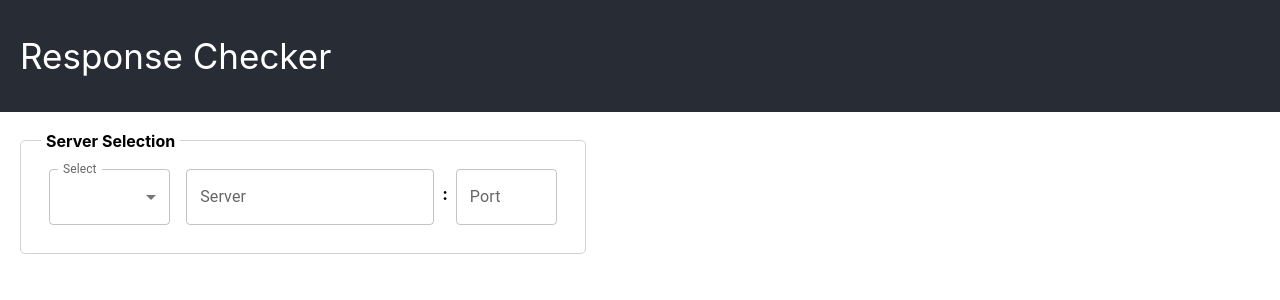
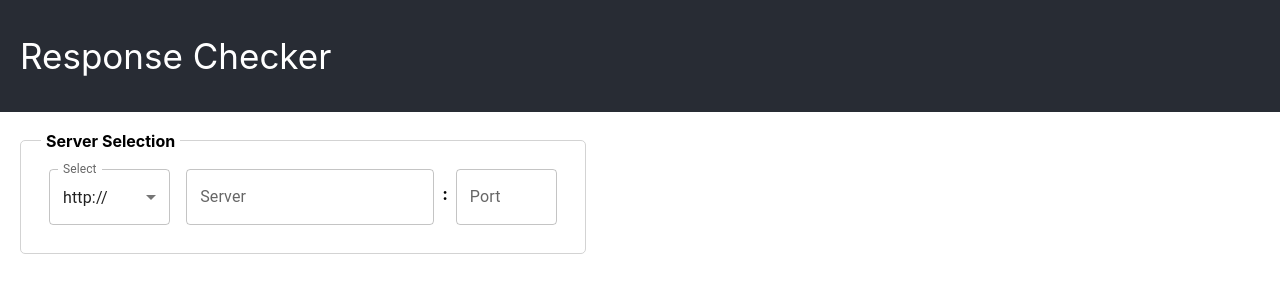
Before and after one commit to flbrun/language_and_framework_performance, a React (Create React App) app in the folder response-checker/: page / in a window 1280 px wide. Shown: the top 300 px of the page. Built offline with nearby package versions, Linux system fonts and the light colour scheme.

Commit message:
add request logic

```diff
--- a/response-checker/src/App.js
+++ b/response-checker/src/App.js
@@ -1,24 +1,39 @@
-import logo from './logo.svg';
+
 import './App.css';
 import TextField from '@mui/material/TextField';
 import MenuItem from '@mui/material/MenuItem';
+import {useState} from "react";
 
-const protocoll = [
-    {
-        value: 'http://',
-    },
-    {
-        value: 'https://',
-    },
-    {
-        value: 'ws://',
-    },
-    {
-        value: 'wss://',
-    },
+const protocol = [
+    'http://',
+    'https://',
+  //  'ws://',
+  //  'wss://',
 ];
 
 function App() {
+    const [selectedProtocol, setSelectedProtocol] = useState('http://');
+    const [serverName, setServerName] = useState('');
+    const [port, setPort] = useState('');
+
+    const handleFormSubmit = (e) => {
+        e.preventDefault();
+
+        const url = selectedProtocol + serverName + ':' + port;
+
+        // Perform your GET request with the constructed URL
+        // Example using fetch:
+        fetch(url)
+            .then((response) => response.json())
+            .then((data) => {
+                // Handle the response data as needed
+                console.log(data);
+            })
+            .catch((error) => {
+                // Handle any error that occurred during the request
+                console.error(error);
+            });
+    };
   return (
     <div className="App">
       <header className="App-header">
@@ -30,33 +45,36 @@ function App() {
                   <h2 className="Server-selection-heading">Server Selection</h2>
 
                   <TextField
-                      id="outlined-select-currency"
+                      id="protocol"
                       sx={{ m: 1, width: '12ch' }}
                       select
                       label="Select"
-                      defaultValue="http"
+                      defaultValue="http://"
+                      onChange={(e) => setSelectedProtocol(e.target.value)}
                   >
-                      {protocoll.map((option) => (
-                          <MenuItem key={option.value} value={option.value}>
-                              {option.value}
+                      {protocol.map((option) => (
+                          <MenuItem key={option} value={option}>
+                              {option}
                           </MenuItem>
                       ))}
                   </TextField>
 
                   <TextField
-                      id="outlined-basic"
+                      id="serverName"
                       sx={{ m: 1 }}
                       label="Server"
                       variant="outlined"
+                      onChange={(e) => setServerName(e.target.value)}
                   />
 
                   <p className="Colon">:</p>
 
                   <TextField
-                      id="outlined-basic"
+                      id="port"
                       label="Port"
                       sx={{ m: 1, width: '10ch' }}
                       variant="outlined"
+                      onChange={(e) => setPort(e.target.value)}
                   />
               </div>
           </div>
```
